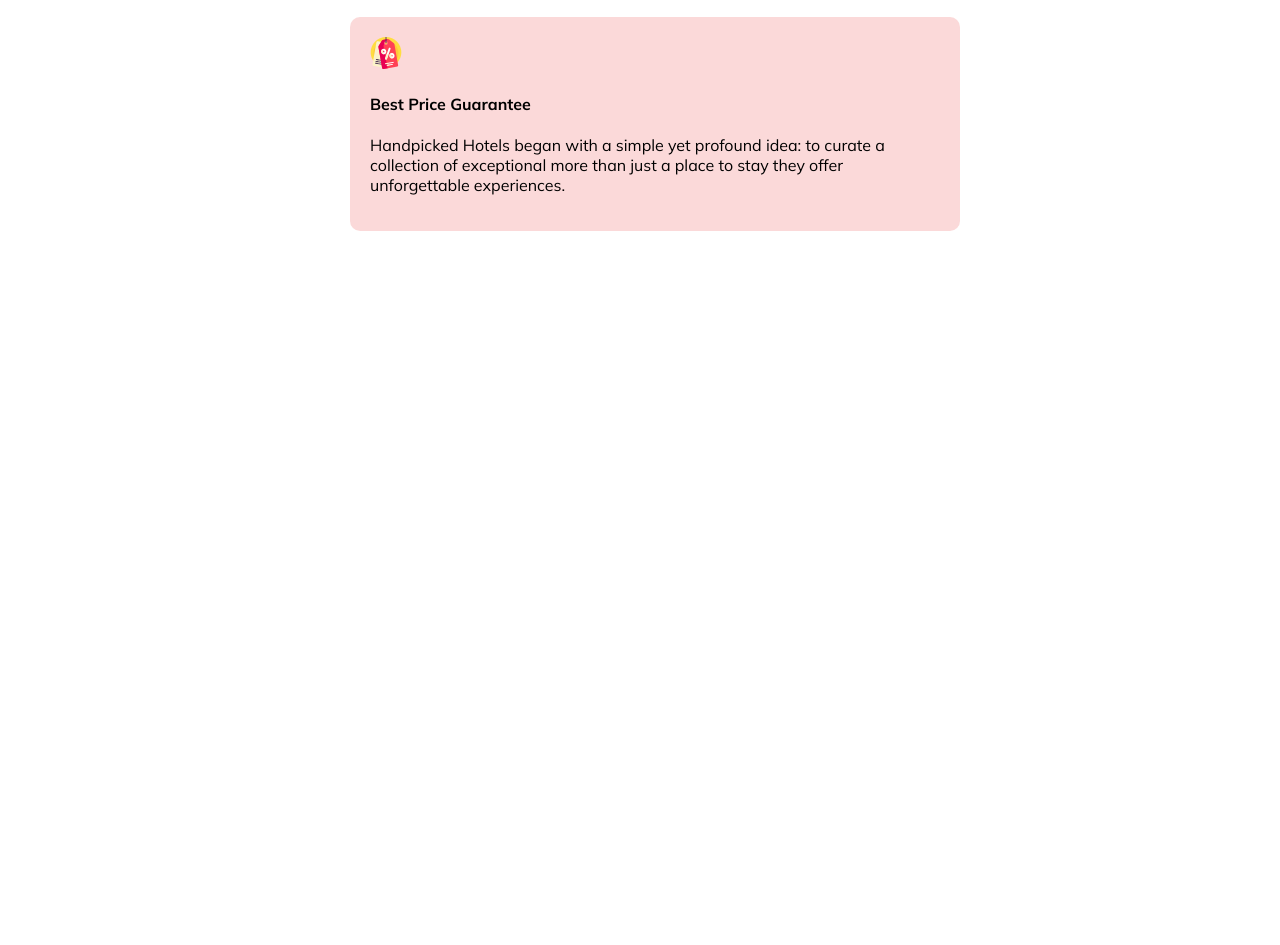
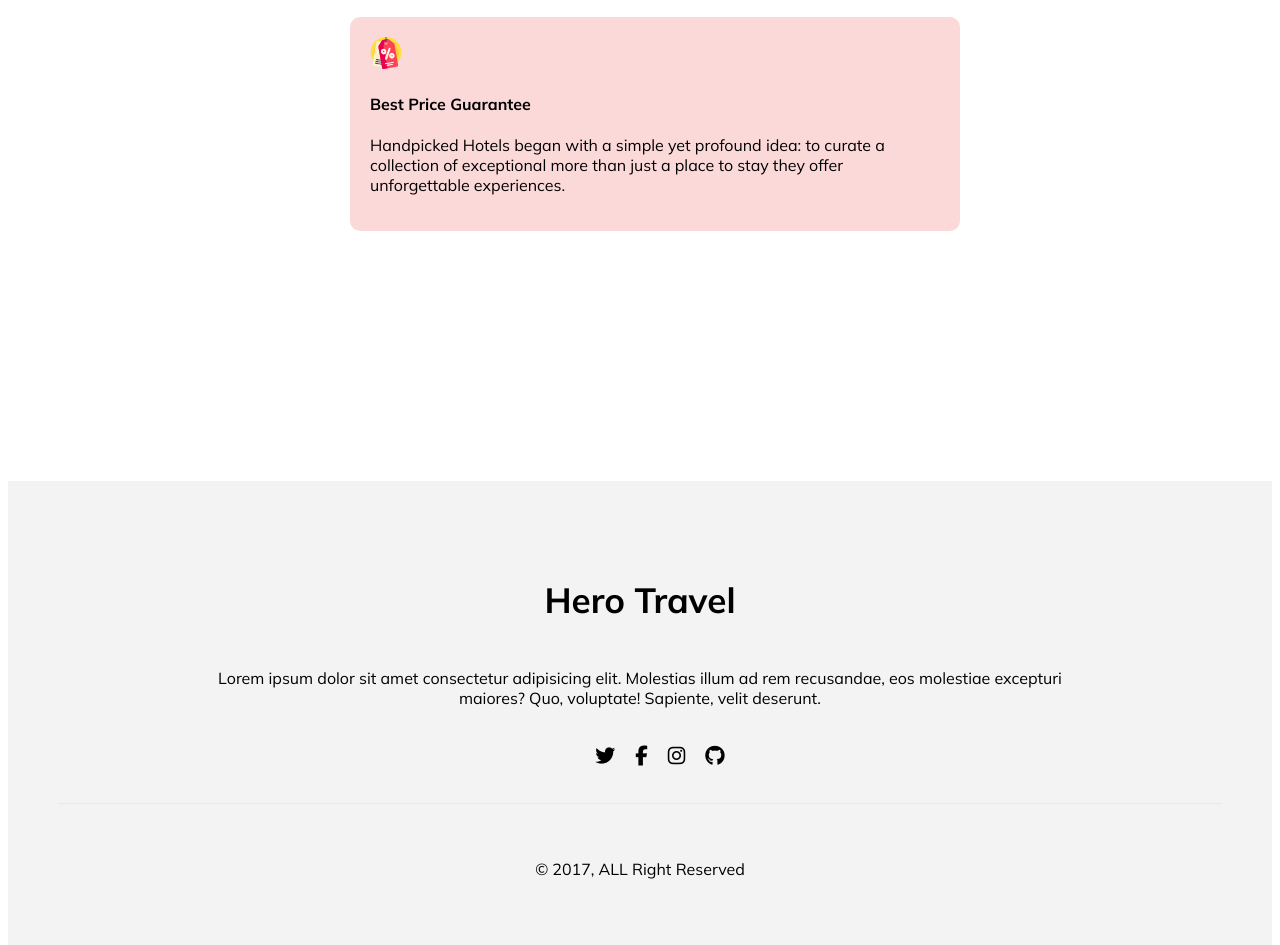
Before and after one commit to SazalRoy1/Hero-Travel-2024, a plain HTML site: page index.html in a window 1280 px wide. Shown: the part 3004-3949 px from the top of the page. Before the commit the page ends 3243 px from the top, so only its background shows below. Drawn offline with Linux system fonts and the light colour scheme; a web font is replaced by a local one.

Commit message:
footer section added

```diff
--- a/index.html
+++ b/index.html
@@ -149,8 +149,26 @@
 
   </main>
   <footer>
+      <div class="footer-system">
+        <h4>Hero Travel</h4>
+        <p>Lorem ipsum dolor sit amet consectetur adipisicing elit. Molestias illum ad rem recusandae, eos molestiae excepturi <br> maiores? Quo, voluptate! Sapiente, velit deserunt.</p>
+        <ul>
+            <li><a href=""><i class="fa-brands fa-twitter"></i></a></li>
+            <li><a href=""><i class="fa-brands fa-facebook-f"></i></a></li>
+            <li><a href=""><i class="fa-brands fa-instagram"></i></a></li>
+            <li><a href=""><i class="fa-brands fa-github"></i></a></li>
+        </ul>
+        <div class="border">
 
-  </footer>
+        </div>
+
+        <div class="copywright-content">
+            <p>© 2017, ALL Right Reserved</p>
+        </div>
+      </div>
+
+
+</footer>
   <script src="https://kit.fontawesome.com/c536a8c896.js" crossorigin="anonymous"></script>
 </body>
 </html>
--- a/style.css
+++ b/style.css
@@ -228,6 +228,53 @@ main{
 
 
 
+/* footer section  start*/
+footer{
+
+    width: 100%;
+    height: 30px;
+    margin: auto;
+    padding: 250px 0;
+    /* background-color: rgba(19, 19, 24, 0.05); */
+}
+.footer-system{
+    padding: 50px;
+    background-color: rgba(19, 19, 24, 0.05);
+}
+footer h4{
+
+    text-align: center;
+    font-size: 35px;
+}
+footer p{
+    text-align: center;
+    margin-top: 25px;
+    line-height: 20px;
+}
+footer ul{
+    display: flex;
+    justify-content: center;
+    align-items: center;
+    margin-top: 25px;
+}
+footer li{
+    list-style: none;
+    margin: 10px;
+}
+footer li a{
+    text-decoration: none;
+    color: black;
+    font-size: 20px;
+}
+footer .border{
+    border-bottom: 1px solid rgba(19, 19, 24, 0.05);
+    margin-top: 25px;
+}
+.copywright-content{
+    margin-top: 55px;
+}
+/* footer sectgion end */
+
 
 
 /* resposive section start */
@@ -302,8 +349,14 @@ main{
 .destinaton-row-images{
     flex-direction: column;
 }
-
-
+.services{
+    flex-direction: column;
+}
+.best-price{
+    width: 100%;
+    margin-left: 20px;
+    align-items: center;
+}
 
 }
 
```
